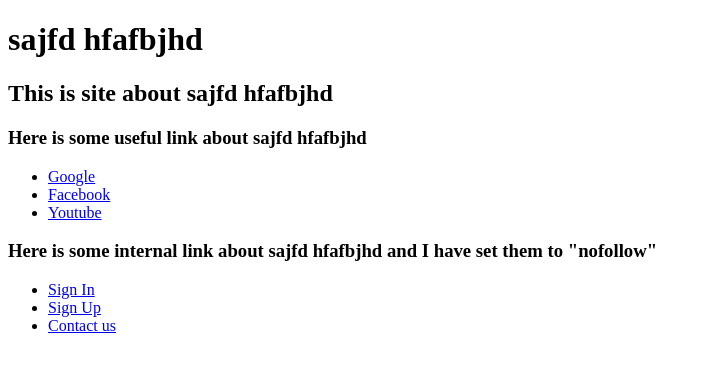
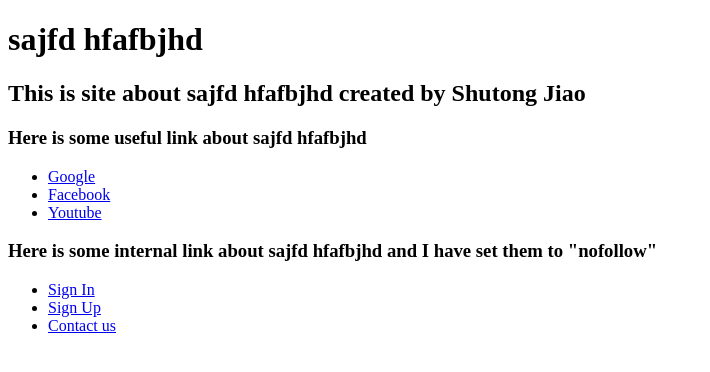
Before and after one commit to stjiao13/sajfd-hfafbjhd, a plain HTML site: page index.html in a window 1280 px wide. Shown: the whole page, without its empty margins (0-710 px from the left). Drawn offline with Linux system fonts and the light colour scheme.

Commit message:
add name

```diff
--- a/index.html
+++ b/index.html
@@ -30,7 +30,7 @@
 
 
 <h1 id="sajfd-hfafbjhd">sajfd hfafbjhd</h1>
-<h2>This is site about sajfd hfafbjhd</h2>
+<h2>This is site about sajfd hfafbjhd created by Shutong Jiao</h2>
 <h3>Here is some useful link about sajfd hfafbjhd</h3>
 <ul>
   <li>
```
